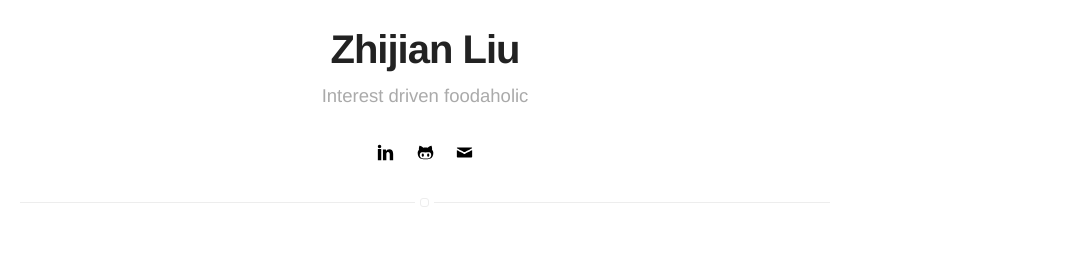
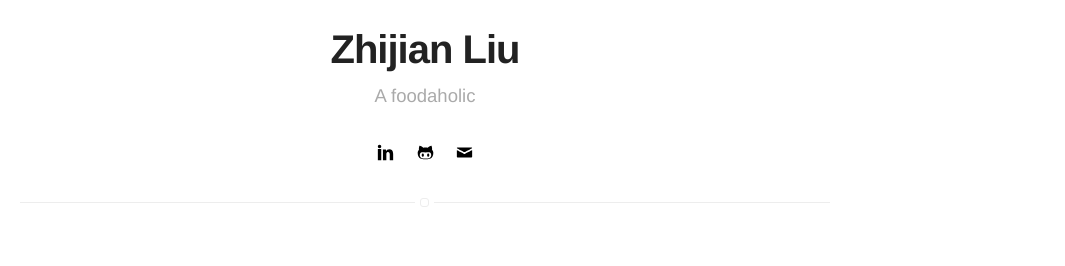
Before and after one commit to subaiwen/subaiwen.github.io, a Jekyll site: the page built from blog/index.html, in a window 1280 px wide. Shown: the part 265-531 px from the top of the page, without its empty margins (215-1280 px from the left). Built offline with Jekyll 4.4.1, drawn with Linux system fonts in a browser that asks for light colours.

Commit message:
Update _config.yml

```diff
--- a/_config.yml
+++ b/_config.yml
@@ -1,6 +1,6 @@
 # main text of home
 name: Zhijian Liu
-bio: Interest driven foodaholic
+bio: A foodaholic
 
 # twitter summary info
 description: A blog about technology and stuff related
```
